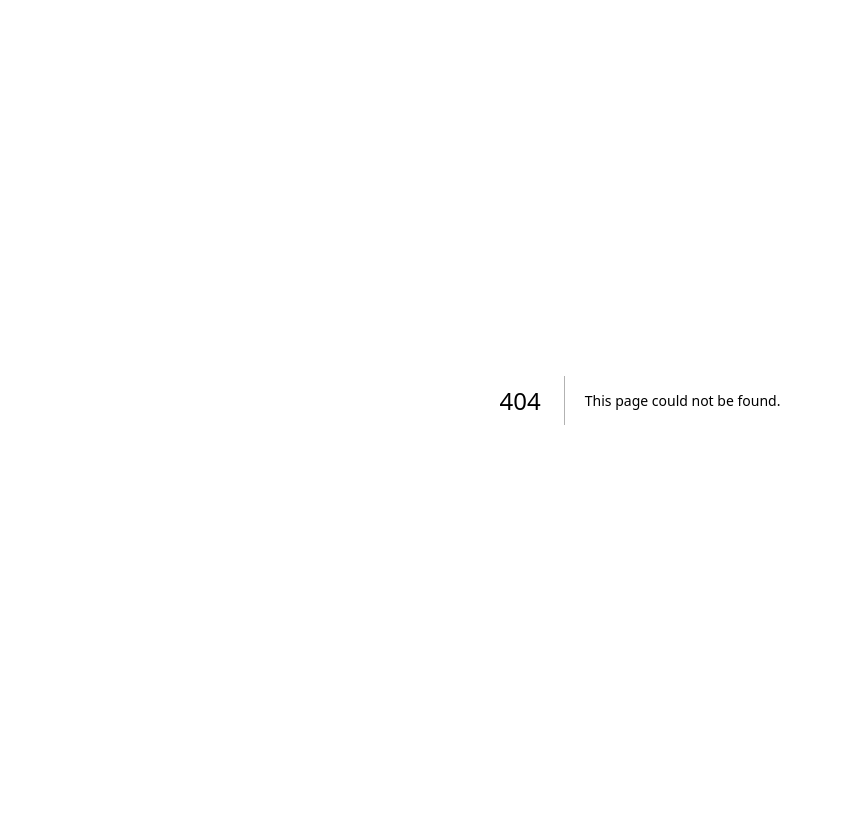
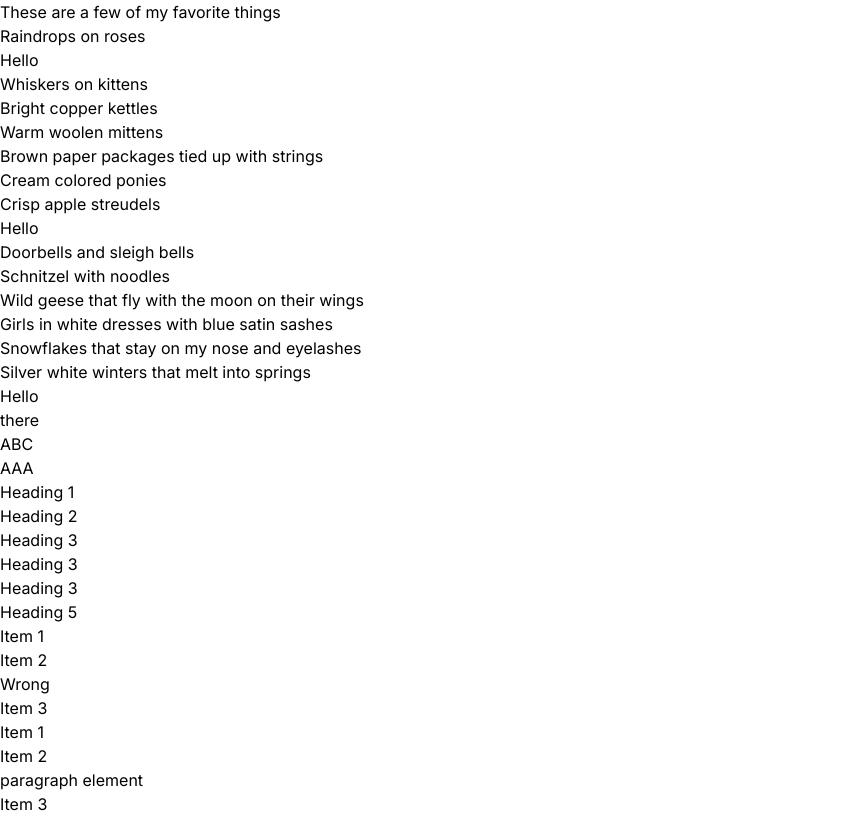
Before and after one commit to test-party/guinea-pig-next, a Next.js app: page /unordered-list in a window 1280 px wide. Before the commit this address had no page. Shown: the whole page, without its empty margins (0-843 px from the left). Built offline with nearby package versions, Linux system fonts and the light colour scheme.

Commit message:
added test cases for unordered lists

```diff
--- /dev/null
+++ b/src/app/unordered-list/compliant/page.tsx
@@ -0,0 +1,19 @@
+export default function Compliant() {
+  return (
+    <ul>
+        <li>Raindrops on roses</li>
+        <li>Whiskers on kittens</li>
+        <li>Bright copper kettles</li>
+        <li>Warm woolen mittens</li>
+        <li>Brown paper packages tied up with strings</li>
+        <li>Cream colored ponies</li>
+        <li>Crisp apple streudels</li>
+        <li>Doorbells and sleigh bells</li>
+        <li>Schnitzel with noodles</li>
+        <li>Wild geese that fly with the moon on their wings</li>
+        <li>Girls in white dresses with blue satin sashes</li>
+        <li>Snowflakes that stay on my nose and eyelashes</li>
+        <li>Silver white winters that melt into springs</li>
+    </ul>
+  );
+}
--- /dev/null
+++ b/src/app/unordered-list/non-compliant/page.tsx
@@ -0,0 +1,25 @@
+export default function NonCompliant() {
+  return (
+    <div>
+      <ul>
+        <li>Raindrops on roses</li>
+        <div>
+          <p>Hello</p>
+        </div>
+        <li>Whiskers on kittens</li>
+        <li>Bright copper kettles</li>
+        <li>Warm woolen mittens</li>
+        <li>Brown paper packages tied up with strings</li>
+        <li>Cream colored ponies</li>
+        <li>Crisp apple streudels</li>
+        <p>Hello</p>
+        <li>Doorbells and sleigh bells</li>
+        <li>Schnitzel with noodles</li>
+        <li>Wild geese that fly with the moon on their wings</li>
+        <li>Girls in white dresses with blue satin sashes</li>
+        <li>Snowflakes that stay on my nose and eyelashes</li>
+        <li>Silver white winters that melt into springs</li>
+      </ul>
+    </div>
+  );
+}
--- /dev/null
+++ b/src/app/unordered-list/page.tsx
@@ -0,0 +1,54 @@
+import UnorderedList from '../../components/UnorderedList';
+
+export default function Page() {
+  return (
+    <div>
+      <p> These are a few of my favorite things</p>
+      <ul>
+          <li>Raindrops on roses</li>
+          <div>
+            <p>Hello</p>
+          </div>
+          <li>Whiskers on kittens</li>
+          <li>Bright copper kettles</li>
+          <li>Warm woolen mittens</li>
+          <li>Brown paper packages tied up with strings</li>
+          <li>Cream colored ponies</li>
+          <li>Crisp apple streudels</li>
+          <p>Hello</p>
+          <li>Doorbells and sleigh bells</li>
+          <li>Schnitzel with noodles</li>
+          <li>Wild geese that fly with the moon on their wings</li>
+          <li>Girls in white dresses with blue satin sashes</li>
+          <li>Snowflakes that stay on my nose and eyelashes</li>
+          <li>Silver white winters that melt into springs</li>
+          <div>
+            <p>Hello</p>
+            <p>there</p>
+          </div>
+          <li>
+            <ul>
+              <li>ABC</li>
+              <p>AAA</p>
+            </ul>
+          </li>
+      </ul>
+
+      <h1>Heading 1</h1>
+      <h2>Heading 2</h2>
+      <h3>Heading 3</h3>
+      <h3>Heading 3</h3>
+      <h3>Heading 3</h3>
+      <h5>Heading 5</h5>
+
+      <UnorderedList />
+
+      <ul>
+        <li>Item 1</li>
+        <li>Item 2</li>
+        <p>paragraph element</p>
+        <li>Item 3</li>
+      </ul>
+    </div>
+  )
+}
--- /dev/null
+++ b/src/app/unordered-list/unwrapped/page.tsx
@@ -0,0 +1,9 @@
+export default function Page() {
+  return (
+    <div>
+      <li>A</li>
+      <li>B</li>
+      <li>C</li>
+    </div>
+  )
+}
--- /dev/null
+++ b/src/components/UnorderedList.tsx
@@ -0,0 +1,10 @@
+export default function UnorderedList() {
+    return (
+        <ul>
+            <li>Item 1</li>
+            <li>Item 2</li>
+            <p>Wrong</p>
+            <li>Item 3</li>
+        </ul>
+    );
+}
```
